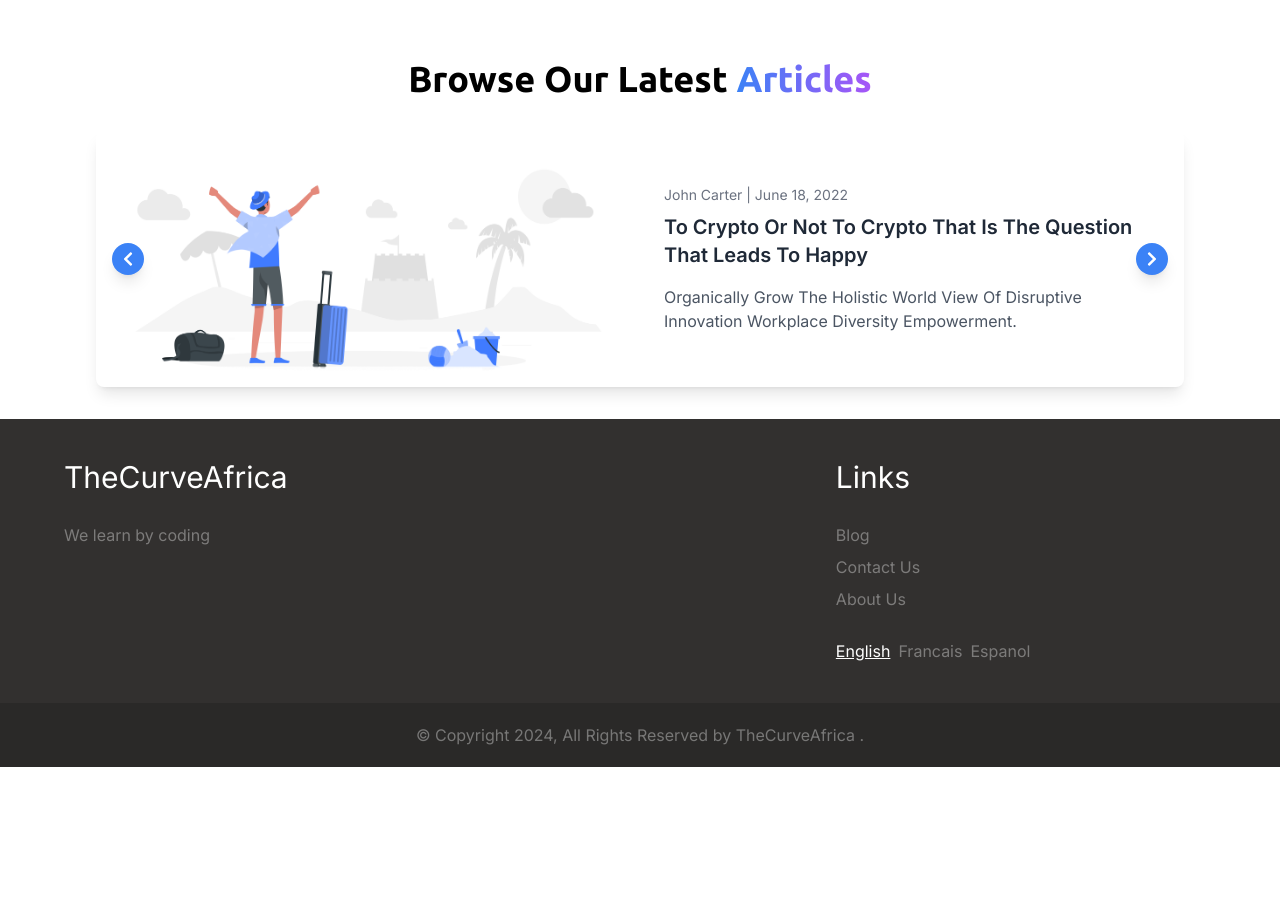
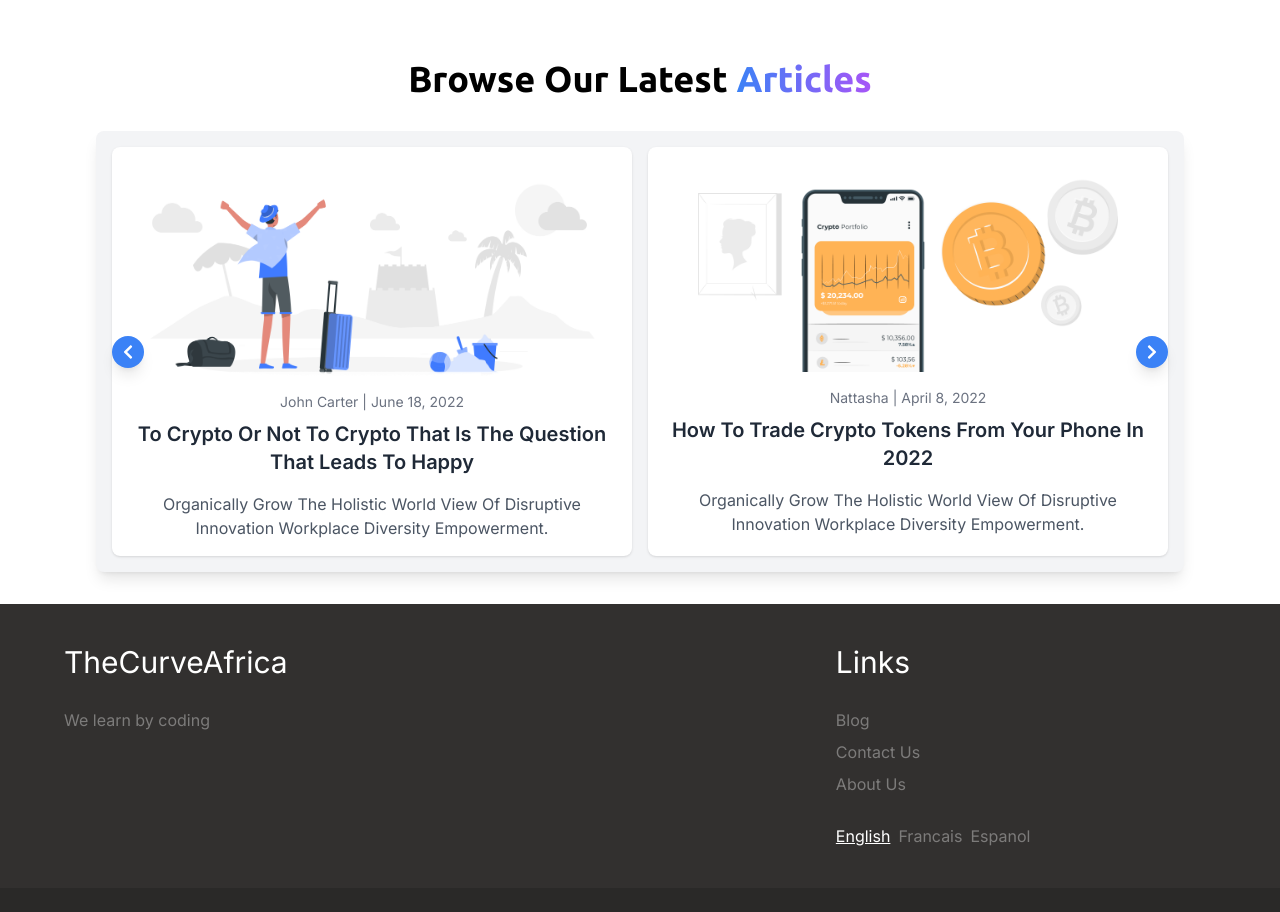
Before and after one commit to henrytrust1111/cryptopin, a Next.js app: page / in a window 1280 px wide. Shown: the part 7160-8072 px from the top of the page. Before the commit the page ends 7927 px from the top, so only its background shows below. Built offline with nearby package versions, Linux system fonts and the light colour scheme.

Commit message:
homepage1

```diff
--- a/src/components/News.tsx
+++ b/src/components/News.tsx
@@ -1,5 +1,5 @@
-"use client"
-import React, { useState } from 'react';
+"use client";
+import React, { useState, useEffect } from 'react';
 import { FaChevronLeft, FaChevronRight } from 'react-icons/fa';
 import { Ubuntu } from "next/font/google";
 
@@ -42,25 +42,36 @@ const articles = [
     description: "Organically Grow The Holistic World View Of Disruptive Innovation Workplace Diversity Empowerment.",
     image: "/imgs/news/happyCrypto.png",
   },
-
 ];
 
 const News: React.FC = () => {
   const [currentIndex, setCurrentIndex] = useState(0);
+  const [itemsToShow, setItemsToShow] = useState(1);
+
+  useEffect(() => {
+    const handleResize = () => {
+      setItemsToShow(window.innerWidth >= 768 ? 2 : 1);
+    };
+
+    window.addEventListener('resize', handleResize);
+    handleResize();
+
+    return () => {
+      window.removeEventListener('resize', handleResize);
+    };
+  }, []);
 
   const handlePrev = () => {
     setCurrentIndex((prevIndex) =>
-      prevIndex === 0 ? articles.length - 1 : prevIndex - 1
+      prevIndex === 0 ? articles.length - itemsToShow : prevIndex - itemsToShow
     );
   };
 
   const handleNext = () => {
     setCurrentIndex((prevIndex) =>
-      prevIndex === articles.length - 1 ? 0 : prevIndex + 1
+      prevIndex >= articles.length - itemsToShow ? 0 : prevIndex + itemsToShow
     );
   };
-
-  const { title, date, author, description, image } = articles[currentIndex];
 
   return (
     <div className="w-full max-w-6xl mx-auto p-8">
@@ -70,24 +81,22 @@ const News: React.FC = () => {
           Articles
         </span>
       </h2>
-      <div className="relative bg-white rounded-lg shadow-lg overflow-hidden">
-        <div className="grid md:grid-cols-2 items-center">
-          {/* Article Image */}
-          <div className="p-4 flex justify-center">
-            <img src={image} alt={title} className="w-full h-auto rounded-lg" />
-          </div>
-          {/* Article Content */}
-          <div className="p-6">
-            <p className="text-sm text-gray-500">
-              {author} | {date}
-            </p>
-            <h3 className="text-xl font-semibold text-gray-800 mt-2">
-              {title}
-            </h3>
-            <p className="text-gray-600 mt-4">
-              {description}
-            </p>
-          </div>
+      <div className="relative bg-gray-100 rounded-lg shadow-lg overflow-hidden p-4">
+        <div className="grid grid-cols-1 md:grid-cols-2 gap-4">
+          {articles.slice(currentIndex, currentIndex + itemsToShow).map((article, index) => (
+            <div key={index} className="p-4 bg-white rounded-lg shadow flex flex-col items-center">
+              <img src={article.image} alt={article.title} className="w-full h-auto rounded-lg mb-4" />
+              <p className="text-sm text-gray-500">
+                {article.author} | {article.date}
+              </p>
+              <h3 className="text-xl font-semibold text-gray-800 mt-2 text-center">
+                {article.title}
+              </h3>
+              <p className="text-gray-600 mt-4 text-center">
+                {article.description}
+              </p>
+            </div>
+          ))}
         </div>
         {/* Carousel Controls */}
         <button
@@ -108,3 +117,130 @@ const News: React.FC = () => {
 };
 
 export default News;
+
+
+
+
+
+
+
+
+
+
+
+
+
+
+
+
+
+// "use client"
+// import React, { useState } from 'react';
+// import { FaChevronLeft, FaChevronRight } from 'react-icons/fa';
+// import { Ubuntu } from "next/font/google";
+
+// const ubuntu = Ubuntu({
+//   subsets: ["latin"],
+//   weight: ["400", "700"],
+//   style: ["normal", "italic"],
+// });
+
+// const articles = [
+//   {
+//     id: 1,
+//     title: "To Crypto Or Not To Crypto That Is The Question That Leads To Happy",
+//     date: "June 18, 2022",
+//     author: "John Carter",
+//     description: "Organically Grow The Holistic World View Of Disruptive Innovation Workplace Diversity Empowerment.",
+//     image: "/imgs/news/happyCrypto.png",
+//   },
+//   {
+//     id: 2,
+//     title: "How To Trade Crypto Tokens From Your Phone In 2022",
+//     date: "April 8, 2022",
+//     author: "Nattasha",
+//     description: "Organically Grow The Holistic World View Of Disruptive Innovation Workplace Diversity Empowerment.",
+//     image: "/imgs/news/tradeCrypto.png",
+//   },
+//   {
+//     id: 3,
+//     title: "How To Trade Crypto Tokens From Your Phone In 2022",
+//     date: "April 8, 2022",
+//     author: "Nattasha",
+//     description: "Organically Grow The Holistic World View Of Disruptive Innovation Workplace Diversity Empowerment.",
+//     image: "/imgs/news/tradeCrypto.png",
+//   },
+//   {
+//     id: 4,
+//     title: "To Crypto Or Not To Crypto That Is The Question That Leads To Happy",
+//     date: "June 18, 2022",
+//     author: "John Carter",
+//     description: "Organically Grow The Holistic World View Of Disruptive Innovation Workplace Diversity Empowerment.",
+//     image: "/imgs/news/happyCrypto.png",
+//   },
+
+// ];
+
+// const News: React.FC = () => {
+//   const [currentIndex, setCurrentIndex] = useState(0);
+
+//   const handlePrev = () => {
+//     setCurrentIndex((prevIndex) =>
+//       prevIndex === 0 ? articles.length - 1 : prevIndex - 1
+//     );
+//   };
+
+//   const handleNext = () => {
+//     setCurrentIndex((prevIndex) =>
+//       prevIndex === articles.length - 1 ? 0 : prevIndex + 1
+//     );
+//   };
+
+//   const { title, date, author, description, image } = articles[currentIndex];
+
+//   return (
+//     <div className="w-full max-w-6xl mx-auto p-8">
+//       <h2 className={`text-3xl md:text-4xl font-bold text-center mb-8 ${ubuntu.className}`}>
+//         Browse Our Latest{" "}
+//         <span className="bg-clip-text text-transparent bg-gradient-to-r from-blue-500 to-purple-500">
+//           Articles
+//         </span>
+//       </h2>
+//       <div className="relative bg-white rounded-lg shadow-lg overflow-hidden">
+//         <div className="grid md:grid-cols-2 items-center">
+//           {/* Article Image */}
+//           <div className="p-4 flex justify-center">
+//             <img src={image} alt={title} className="w-full h-auto rounded-lg" />
+//           </div>
+//           {/* Article Content */}
+//           <div className="p-6">
+//             <p className="text-sm text-gray-500">
+//               {author} | {date}
+//             </p>
+//             <h3 className="text-xl font-semibold text-gray-800 mt-2">
+//               {title}
+//             </h3>
+//             <p className="text-gray-600 mt-4">
+//               {description}
+//             </p>
+//           </div>
+//         </div>
+//         {/* Carousel Controls */}
+//         <button
+//           onClick={handlePrev}
+//           className="absolute left-4 top-1/2 transform -translate-y-1/2 bg-blue-500 text-white p-2 rounded-full shadow-lg"
+//         >
+//           <FaChevronLeft />
+//         </button>
+//         <button
+//           onClick={handleNext}
+//           className="absolute right-4 top-1/2 transform -translate-y-1/2 bg-blue-500 text-white p-2 rounded-full shadow-lg"
+//         >
+//           <FaChevronRight />
+//         </button>
+//       </div>
+//     </div>
+//   );
+// };
+
+// export default News;
```
